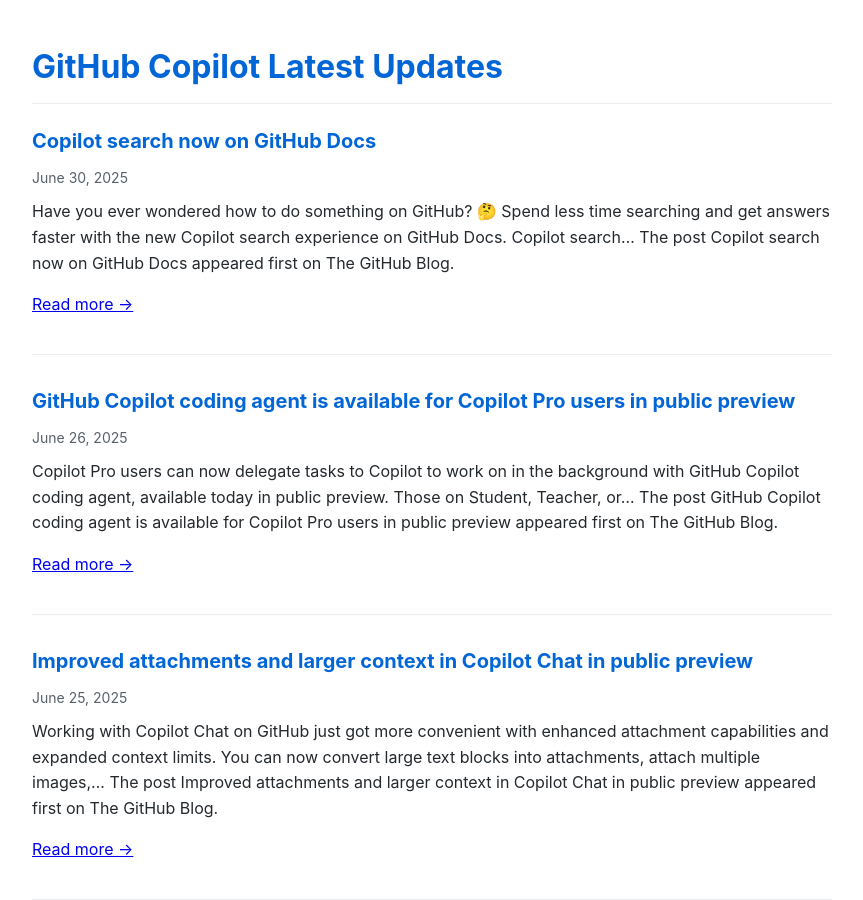
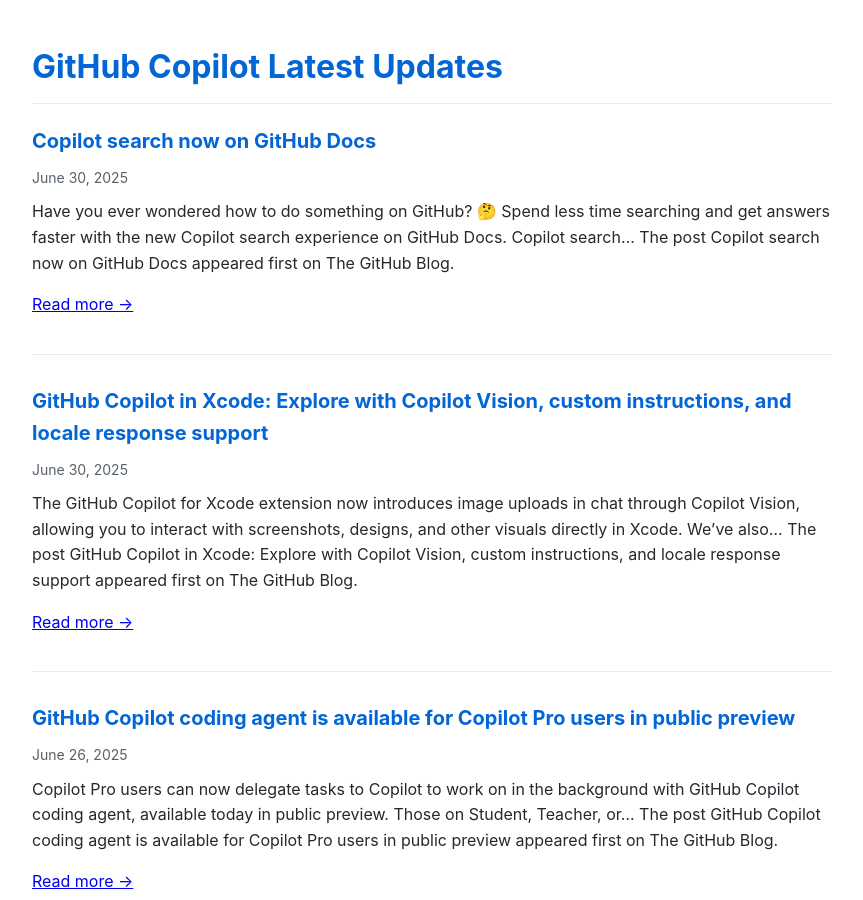
Before and after one commit to Oregand/oregand.github.io, a Jekyll site: the page copilot-feed.html, which Jekyll copies as it is, in a window 1280 px wide and 900 px high. Shown: the whole window, without its empty margins (208-1071 px from the left). Built offline with Jekyll 4.4.1, drawn with Linux system fonts in a browser that asks for light colours; some of the changed text lies outside the part shown.

Commit message:
Update RSS feed

```diff
--- a/copilot-feed.html
+++ b/copilot-feed.html
@@ -73,6 +73,19 @@
 The post Copilot search now on GitHub Docs appeared first on The GitHub Blog.
 
       <p><a href="https://github.blog/changelog/2025-06-30-copilot-search-now-on-github-docs" target="_blank">Read more →</a></p>
+    </div>
+  </div>
+
+  <div class="feed-item">
+    <div class="feed-title">
+      <a href="https://github.blog/changelog/2025-06-29-github-copilot-in-xcode-explore-with-copilot-vision-custom-instructions-and-locale-response-support" target="_blank">GitHub Copilot in Xcode: Explore with Copilot Vision, custom instructions, and locale response support</a>
+    </div>
+    <div class="feed-date">June 30, 2025</div>
+    <div class="feed-description">
+      The GitHub Copilot for Xcode extension now introduces image uploads in chat through Copilot Vision, allowing you to interact with screenshots, designs, and other visuals directly in Xcode. We&#8217;ve also&#8230;
+The post GitHub Copilot in Xcode: Explore with Copilot Vision, custom instructions, and locale response support appeared first on The GitHub Blog.
+
+      <p><a href="https://github.blog/changelog/2025-06-29-github-copilot-in-xcode-explore-with-copilot-vision-custom-instructions-and-locale-response-support" target="_blank">Read more →</a></p>
     </div>
   </div>
 
@@ -180,21 +193,8 @@ The post Getting started with GitHub Copilot coding agent is now easier appeared
     </div>
   </div>
 
-  <div class="feed-item">
-    <div class="feed-title">
-      <a href="https://github.blog/changelog/2025-06-18-update-to-github-copilot-consumptive-billing-experience" target="_blank">Update to GitHub Copilot consumptive billing experience</a>
-    </div>
-    <div class="feed-date">June 18, 2025</div>
-    <div class="feed-description">
-      Monthly premium request allowances for paid GitHub Copilot users are now in effect. What&#8217;s changed: The monthly allowance of premium requests per user for Copilot Pro, Pro+, Business, and Enterprise&#8230;
-The post Update to GitHub Copilot consumptive billing experience appeared first on The GitHub Blog.
-
-      <p><a href="https://github.blog/changelog/2025-06-18-update-to-github-copilot-consumptive-billing-experience" target="_blank">Read more →</a></p>
-    </div>
-  </div>
-
   <div class="update-info">
-    Feed last updated: July 1, 2025 at 12:00 PM
+    Feed last updated: July 2, 2025 at 12:02 AM
   </div>
 </body>
 </html>
```
